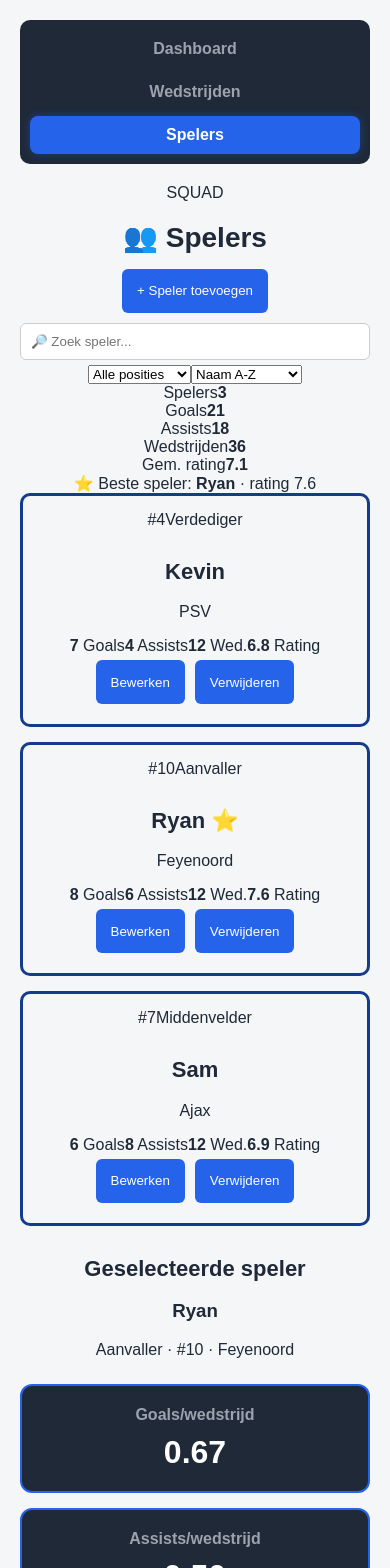
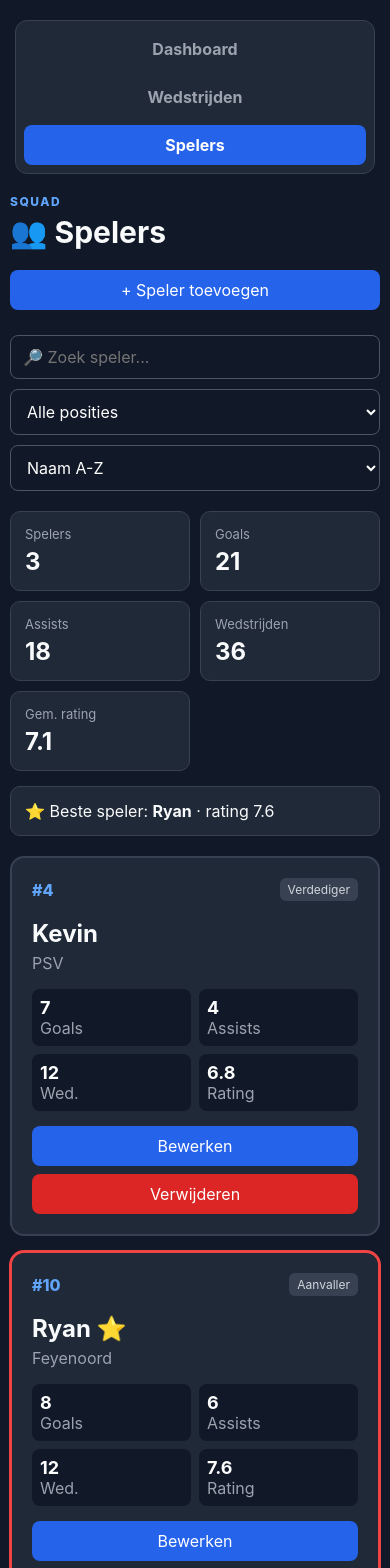
Before and after one commit to Ryan050409/simpel-design, a React (Vite) app: page /spelers in a window 390 px wide. Shown: the top 1568 px of the page. Built offline with nearby package versions, Linux system fonts and the light colour scheme.

Commit message:
Restore football tracker features and responsive UI

```diff
--- a/src/App.css
+++ b/src/App.css
@@ -1,130 +1,309 @@
-
 * {
   box-sizing: border-box;
 }
 
+:root {
+  font-family: Inter, Arial, sans-serif;
+  color: #f9fafb;
+  background: #111827;
+}
+
 body {
-  background: #f4f6f8;
-  font-family: Arial, sans-serif;
-  text-align: center;
   margin: 0;
-  padding: 30px;
-  color: #1f2937;
-  overflow-x: hidden;
+  min-width: 320px;
+  background: #111827;
+  color: #f9fafb;
+}
+
+button, input, select {
+  font: inherit;
 }
 
 button {
+  border: 0;
+  border-radius: 8px;
+  padding: 10px 15px;
   background: #2563eb;
   color: white;
-  border: none;
-  padding: 10px 15px;
-  margin: 5px;
-  border-radius: 6px;
   cursor: pointer;
+  transition: .2s ease;
 }
 
 button:hover {
   background: #1d4ed8;
+  transform: translateY(-1px);
 }
 
-input {
-  padding: 10px;
-  margin: 5px;
-  border: 1px solid #ccc;
-  border-radius: 6px;
-  max-width: 100%;
+button.button-secondary {
+  background: #374151;
 }
 
-h1 {
-  margin-bottom: 10px;
+button.button-secondary:hover {
+  background: #4b5563;
 }
 
-h2 {
-  margin-top: 30px;
+button.button-danger {
+  background: #dc2626;
 }
 
-h2.favoriet {
-  font-size: 40px;
+button.button-danger:hover {
+  background: #b91c1c;
 }
 
-nav {
+.nav {
   display: flex;
   justify-content: center;
-  gap: 10px;
-  padding: 10px;
+  gap: 8px;
+  width: fit-content;
+  max-width: calc(100% - 30px);
+  margin: 20px auto 30px;
+  padding: 8px;
   background: #1f2937;
-  border-radius: 10px;
-  width: fit-content;
-  max-width: 100%;
-  margin: 0 auto 30px;
+  border: 1px solid #374151;
+  border-radius: 12px;
 }
 
-nav a {
+.nav a {
   padding: 10px 16px;
   border-radius: 8px;
   color: #9ca3af;
   text-decoration: none;
-  font-weight: 600;
-  transition: all 0.2s ease;
+  font-weight: 700;
 }
 
-nav a:hover {
+.nav a:hover {
   color: white;
   background: #374151;
-  transform: translateY(-2px);
 }
 
-nav a.active {
+.nav a.active {
   color: white;
   background: #2563eb;
-  box-shadow: 0 0 10px rgba(37, 99, 235, 0.4);
+}
+
+.page {
+  width: min(1100px, calc(100% - 30px));
+  margin: 0 auto 50px;
+}
+
+.page-heading {
+  display: flex;
+  align-items: center;
+  justify-content: space-between;
+  gap: 20px;
+  margin-bottom: 25px;
+}
+
+.eyebrow {
+  margin: 0 0 5px;
+  color: #60a5fa;
+  font-size: 12px;
+  font-weight: 800;
+  letter-spacing: 1.5px;
+}
+
+h1 {
+  margin: 0;
+  font-size: clamp(30px, 5vw, 48px);
+}
+
+h2, h3, p {
+  margin-top: 0;
+}
+
+.team-select, .team-pill {
+  padding: 11px 14px;
+  border-radius: 8px;
+  background: #1f2937;
+  color: white;
+  border: 1px solid #374151;
+}
+
+.team-pill {
+  font-weight: 700;
+}
+
+.stats-grid {
+  display: grid;
+  grid-template-columns: repeat(4, 1fr);
+  gap: 15px;
+  margin-bottom: 25px;
+}
+
+.stats-grid.compact {
+  grid-template-columns: repeat(4, 1fr);
+  margin-top: 20px;
+  margin-bottom: 0;
+}
+
+.stat-card, .panel {
+  background: #1f2937;
+  border: 1px solid #374151;
+  border-radius: 14px;
+}
+
+.stat-card {
+  padding: 18px;
+  text-align: left;
+}
+
+.stat-card h3 {
+  margin-bottom: 10px;
+  color: #9ca3af;
+  font-size: 14px;
+}
+
+.stat-card p {
+  margin: 0;
+  font-size: 30px;
+  font-weight: 800;
+}
+
+.dashboard-grid {
+  display: grid;
+  grid-template-columns: repeat(2, 1fr);
+  gap: 15px;
+}
+
+.panel {
+  padding: 20px;
+}
+
+.panel h2 {
+  margin-bottom: 18px;
+}
+
+.stat-list p {
+  display: flex;
+  justify-content: space-between;
+  padding: 10px 0;
+  border-bottom: 1px solid #374151;
+}
+
+.stat-list p:last-child {
+  border-bottom: 0;
+}
+
+.muted {
+  color: #9ca3af;
+}
+
+.form-row {
+  display: flex;
+  flex-wrap: wrap;
+  gap: 8px;
+}
+
+.form-badge {
+  min-width: 38px;
+  text-align: center;
+}
+
+.highlight-player {
+  display: flex;
+  justify-content: space-between;
+  padding: 15px;
+  border-radius: 10px;
+  background: #111827;
+  border: 1px solid #374151;
+}
+
+.match-form {
+  margin-bottom: 20px;
+}
+
+.form-grid {
+  display: grid;
+  grid-template-columns: repeat(2, 1fr);
+  gap: 10px;
+}
+
+input, select {
+  width: 100%;
+  padding: 11px 12px;
+  border: 1px solid #4b5563;
+  border-radius: 8px;
+  background: #111827;
+  color: white;
+  outline: none;
+}
+
+input:focus, select:focus {
+  border-color: #60a5fa;
+}
+
+.form-grid button {
+  width: 100%;
+}
+
+.filters, .player-tools {
+  display: grid;
+  grid-template-columns: repeat(2, 1fr);
+  gap: 10px;
+  margin-bottom: 20px;
+}
+
+.player-tools {
+  grid-template-columns: 2fr 1fr 1fr;
+}
+
+.match-wrapper {
+  margin-bottom: 15px;
 }
 
 .match-card {
   background: #1f2937;
-  color: white;
-  max-width: 350px;
-  margin: 15px auto;
+  border: 1px solid #374151;
+  border-radius: 14px;
   padding: 20px;
-  border-radius: 12px;
-  border: 2px solid #2563eb;
 }
 
-.match-card h2 {
-  margin: 0 0 15px;
-  font-size: 20px;
+.match-teams {
+  display: grid;
+  grid-template-columns: 1fr auto 1fr;
+  align-items: center;
+  gap: 15px;
   color: white;
+  font-size: 18px;
+  font-weight: 700;
+}
+
+.match-teams div {
+  display: flex;
+  align-items: center;
+  justify-content: space-between;
+  gap: 10px;
+}
+
+.match-teams div:last-child {
+  flex-direction: row-reverse;
+}
+
+.match-teams strong {
+  font-size: 28px;
+}
+
+.match-separator {
+  color: #6b7280;
 }
 
 .match-buttons {
   display: flex;
   justify-content: center;
-  gap: 10px;
+  gap: 8px;
+  margin-top: 18px;
 }
 
 .match-buttons button {
   margin: 0;
 }
 
-.match-form {
-  max-width: 700px;
-  margin: 0 auto 30px;
-}
-
-.match-form input {
-  box-sizing: border-box;
-}
-
-.match-wrapper {
-  margin-bottom: 20px;
-}
-
 .match-result {
   display: inline-block;
-  padding: 6px 12px;
-  margin: 5px;
-  border-radius: 6px;
-  font-weight: bold;
+  margin-top: 8px;
+  padding: 5px 11px;
+  border-radius: 7px;
+  font-weight: 800;
 }
 
 .result-win {
@@ -133,7 +312,7 @@ nav a.active {
 }
 
 .result-draw {
-  background: #eab308;
+  background: #ca8a04;
   color: white;
 }
 
@@ -143,232 +322,243 @@ nav a.active {
 }
 
 .match-date {
-  color: #6b7280;
-  margin-top: 5px;
+  margin: 7px 0 0;
+  color: #9ca3af;
+  font-size: 14px;
 }
 
-.dashboard {
-  max-width: 1000px;
-  margin: 0 auto;
-}
-
-.stats-grid {
-  display: grid;
-  grid-template-columns: repeat(4, 1fr);
-  gap: 15px;
-  margin-top: 25px;
-}
-
-.stat-card {
-  background: #1f2937;
-  color: white;
-  padding: 20px;
-  border-radius: 12px;
-  border: 2px solid #2563eb;
-}
-
-.stat-card h3 {
-  margin: 0 0 10px;
-  font-size: 16px;
+.empty-state {
+  text-align: center;
   color: #9ca3af;
 }
 
-.stat-card p {
-  margin: 0;
-  font-size: 32px;
-  font-weight: bold;
-}
-
-.dashboard-extra {
-  background: #1f2937;
-  color: white;
-  max-width: 600px;
-  margin: 30px auto;
-  padding: 20px;
-  border-radius: 12px;
-  border: 2px solid #2563eb;
-}
-
-.dashboard-extra h2 {
-  margin-top: 0;
+.players-grid {
+  display: grid;
+  grid-template-columns: repeat(3, 1fr);
+  gap: 15px;
 }
 
 .player-card {
   padding: 20px;
-  border: 3px solid #153b8d;
+  border: 2px solid #374151;
+  border-radius: 14px;
+  background: #1f2937;
+  cursor: pointer;
+  transition: .2s ease;
+}
+
+.player-card:hover {
+  border-color: #60a5fa;
+}
+
+.player-card.selected-player {
+  border-color: #ef4444;
+  box-shadow: 0 0 0 1px #ef4444;
+}
+
+.player-card-top {
+  display: flex;
+  justify-content: space-between;
+  align-items: center;
+}
+
+.player-number {
+  color: #60a5fa;
+  font-weight: 800;
+}
+
+.position-badge {
+  padding: 4px 8px;
+  border-radius: 6px;
+  background: #374151;
+  color: #d1d5db;
+  font-size: 12px;
+}
+
+.player-card h2 {
+  margin: 18px 0 5px;
+}
+
+.player-card p {
+  color: #9ca3af;
+}
+
+.player-stats {
+  display: grid;
+  grid-template-columns: repeat(2, 1fr);
+  gap: 8px;
+  margin: 15px 0;
+}
+
+.player-stats span {
+  padding: 8px;
+  border-radius: 8px;
+  background: #111827;
+  color: #9ca3af;
+}
+
+.player-stats strong {
+  display: block;
+  color: white;
+  font-size: 18px;
+}
+
+.player-actions {
+  display: flex;
+  gap: 8px;
+}
+
+.player-actions button {
+  flex: 1;
+}
+
+.player-summary {
+  display: grid;
+  grid-template-columns: repeat(5, 1fr);
+  gap: 10px;
+  margin-bottom: 15px;
+}
+
+.player-summary div {
+  padding: 14px;
   border-radius: 10px;
-  margin-bottom: 15px;
-  margin-left: 8px;
-  margin-right: 8px;
+  background: #1f2937;
+  border: 1px solid #374151;
+}
+
+.player-summary span {
+  display: block;
+  color: #9ca3af;
+  font-size: 13px;
+}
+
+.player-summary strong {
+  display: block;
+  margin-top: 5px;
+  font-size: 24px;
+}
+
+.best-player {
+  margin-bottom: 20px;
+  padding: 14px;
+  border-radius: 10px;
+  background: #1f2937;
+  border: 1px solid #374151;
+}
+
+.selected-panel {
+  margin-top: 20px;
 }
 
 .modal-overlay {
   position: fixed;
   inset: 0;
+  z-index: 10;
   display: flex;
+  align-items: center;
   justify-content: center;
-  align-items: center;
-  background: rgba(0, 0, 0, 0.7);
+  padding: 15px;
+  background: rgba(0,0,0,.75);
 }
 
 .modal {
   position: relative;
+  width: min(520px, 100%);
+  max-height: 90vh;
+  overflow-y: auto;
+  padding: 30px;
+  border-radius: 14px;
   background: #1f2937;
-  color: white;
-  padding: 56px;
-  border-radius: 12px;
-  border: 2px solid #2563eb;
-  min-width: 300px;
+  border: 1px solid #374151;
 }
 
-.h2-player {
-  color: white;
-  padding-bottom: 15px;
-  font-size: xxx-large;
+.modal h2 {
+  margin-right: 40px;
+}
+
+.modal input, .modal select {
+  margin-bottom: 10px;
+}
+
+.modal > button:not(.modal-close) {
+  width: 100%;
+  margin: 5px 0 0;
 }
 
 .modal-close {
   position: absolute;
   top: 10px;
   right: 10px;
-  background: #2563eb;
-  color: white;
-  border: none;
-  padding: 4px 12px;
-  border-radius: 6px;
-  cursor: pointer;
-  font-size: 28px;
-}
-
-.modal-close:hover {
-  background: #153b8d;
+  padding: 5px 11px;
+  font-size: 22px;
 }
 
 .warning {
-  color: #ef4444;
-  font-weight: bold;
-  margin: 10px 0 15px;
+  color: #f87171;
+  font-weight: 700;
 }
 
-@media (max-width: 700px) {
-  body {
-    padding: 20px;
+@media (max-width: 850px) {
+  .stats-grid, .players-grid {
+    grid-template-columns: repeat(2, 1fr);
   }
 
-  h1 {
-    font-size: 28px;
+  .player-summary {
+    grid-template-columns: repeat(3, 1fr);
   }
+}
 
-  h2 {
-    font-size: 22px;
-  }
-
-  h2.favoriet {
-    font-size: 30px;
-  }
-
-  nav {
-    width: 100%;
+@media (max-width: 600px) {
+  .nav {
+    width: calc(100% - 30px);
     flex-direction: column;
-    gap: 5px;
     margin-bottom: 20px;
   }
 
-  nav a {
+  .nav a {
+    text-align: center;
+  }
+
+  .page {
+    width: calc(100% - 20px);
+  }
+
+  .page-heading {
+    align-items: stretch;
+    flex-direction: column;
+  }
+
+  .stats-grid, .stats-grid.compact, .dashboard-grid, .players-grid, .form-grid, .filters, .player-tools {
+    grid-template-columns: 1fr;
+  }
+
+  .player-summary {
+    grid-template-columns: repeat(2, 1fr);
+  }
+
+  .match-teams {
+    grid-template-columns: 1fr;
+    text-align: center;
+  }
+
+  .match-teams div, .match-teams div:last-child {
+    justify-content: center;
+    flex-direction: row;
+  }
+
+  .match-separator {
+    display: none;
+  }
+
+  .match-buttons, .player-actions {
+    flex-direction: column;
+  }
+
+  .match-buttons button, .player-actions button {
     width: 100%;
   }
 
-  input {
-    width: 100%;
-    margin: 5px 0;
-  }
-
-  button {
-    min-height: 44px;
-  }
-
-  .match-card {
-    width: 100%;
-    margin: 15px 0;
-    padding: 15px;
-  }
-
-  .match-card h2 {
-    font-size: 18px;
-    word-break: break-word;
-  }
-
-  .match-buttons {
-    flex-direction: column;
-    gap: 5px;
-  }
-
-  .match-buttons button {
-    width: 100%;
-  }
-
-  .match-form {
-    width: 100%;
-  }
-
-  .match-form input {
-    width: 100%;
-  }
-
-  .stats-grid {
-    grid-template-columns: repeat(2, 1fr);
-  }
-
-  .player-card {
-    margin-left: 0;
-    margin-right: 0;
-    padding: 15px;
-  }
-
-  .modal-overlay {
-    padding: 15px;
-  }
-
   .modal {
-    width: 100%;
-    min-width: 0;
-    max-height: 90vh;
-    overflow-y: auto;
-    padding: 45px 20px 20px;
-  }
-
-  .h2-player {
-    font-size: 28px;
-  }
-
-  .modal input {
-    width: 100%;
-  }
-
-  .modal button:not(.modal-close) {
-    width: 100%;
+    padding: 25px 18px;
   }
 }
-
-@media (max-width: 450px) {
-  .stats-grid {
-    grid-template-columns: 1fr;
-  }
-}
-
-@media (min-width: 701px) and (max-width: 900px) {
-  body {
-    padding: 20px;
-  }
-
-  .player-card {
-    margin-left: auto;
-    margin-right: auto;
-    max-width: 600px;
-  }
-
-  .modal {
-    max-width: 600px;
-    width: 90%;
-  }
-}
```
